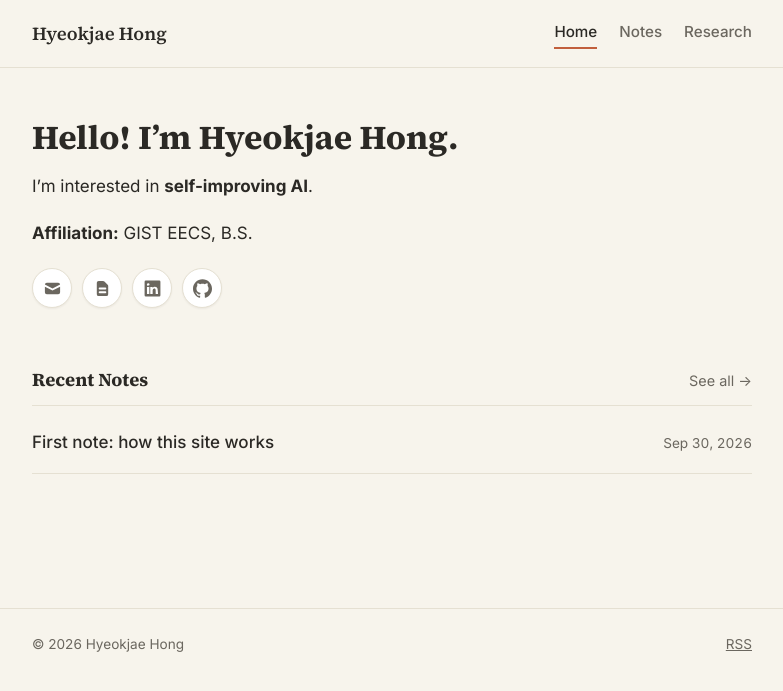
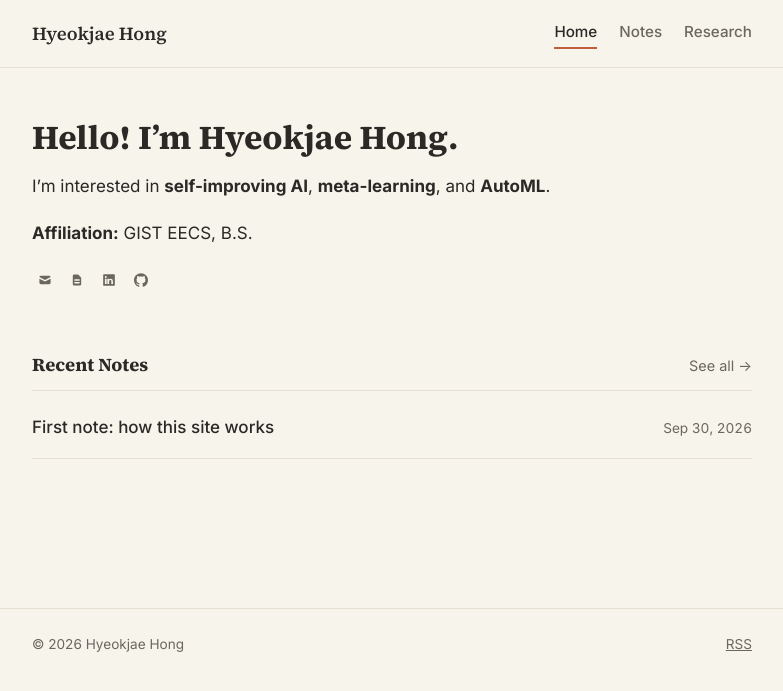
Before and after one commit to gurwoghd/gurwoghd.github.io, a Jekyll site: the page built from index.md, in a window 1280 px wide. Shown: the top 691 px of the page, without its empty margins (248-1031 px from the left). Built offline with Jekyll 4.4.1, drawn with Linux system fonts in a browser that asks for light colours.

Commit message:
Expand research interests and shrink social icon buttons
List meta-learning and AutoML alongside self-improving AI, and make
the email/CV/LinkedIn/GitHub icons small, flat, inline icons instead
of large bordered circles.

Co-Authored-By: Claude Sonnet 5 <noreply@anthropic.com>

```diff
--- a/assets/css/style.css
+++ b/assets/css/style.css
@@ -151,33 +151,30 @@ a { color: var(--accent); }
 
 .social-links {
   display: flex;
-  gap: 10px;
-  margin-top: 20px;
+  align-items: center;
+  gap: 6px;
+  margin-top: 14px;
 }
 
 .social-links a {
   display: flex;
   align-items: center;
   justify-content: center;
-  width: 40px;
-  height: 40px;
+  width: 26px;
+  height: 26px;
   border-radius: 999px;
-  border: 1px solid var(--border);
-  background: var(--bg-elevated);
   color: var(--text-muted);
-  box-shadow: var(--shadow);
-  transition: color 0.15s ease, border-color 0.15s ease, transform 0.15s ease;
+  transition: color 0.15s ease, background 0.15s ease;
 }
 
 .social-links a:hover {
   color: var(--accent);
-  border-color: var(--accent);
-  transform: translateY(-1px);
+  background: var(--accent-soft);
 }
 
 .social-links svg {
-  width: 19px;
-  height: 19px;
+  width: 14px;
+  height: 14px;
 }
 
 .recent-header {
--- a/index.md
+++ b/index.md
@@ -5,7 +5,7 @@ title: Home
 
 # Hello! I'm Hyeokjae Hong.
 
-I'm interested in **self-improving AI**.
+I'm interested in **self-improving AI**, **meta-learning**, and **AutoML**.
 
 **Affiliation:** GIST EECS, B.S.
 
```
